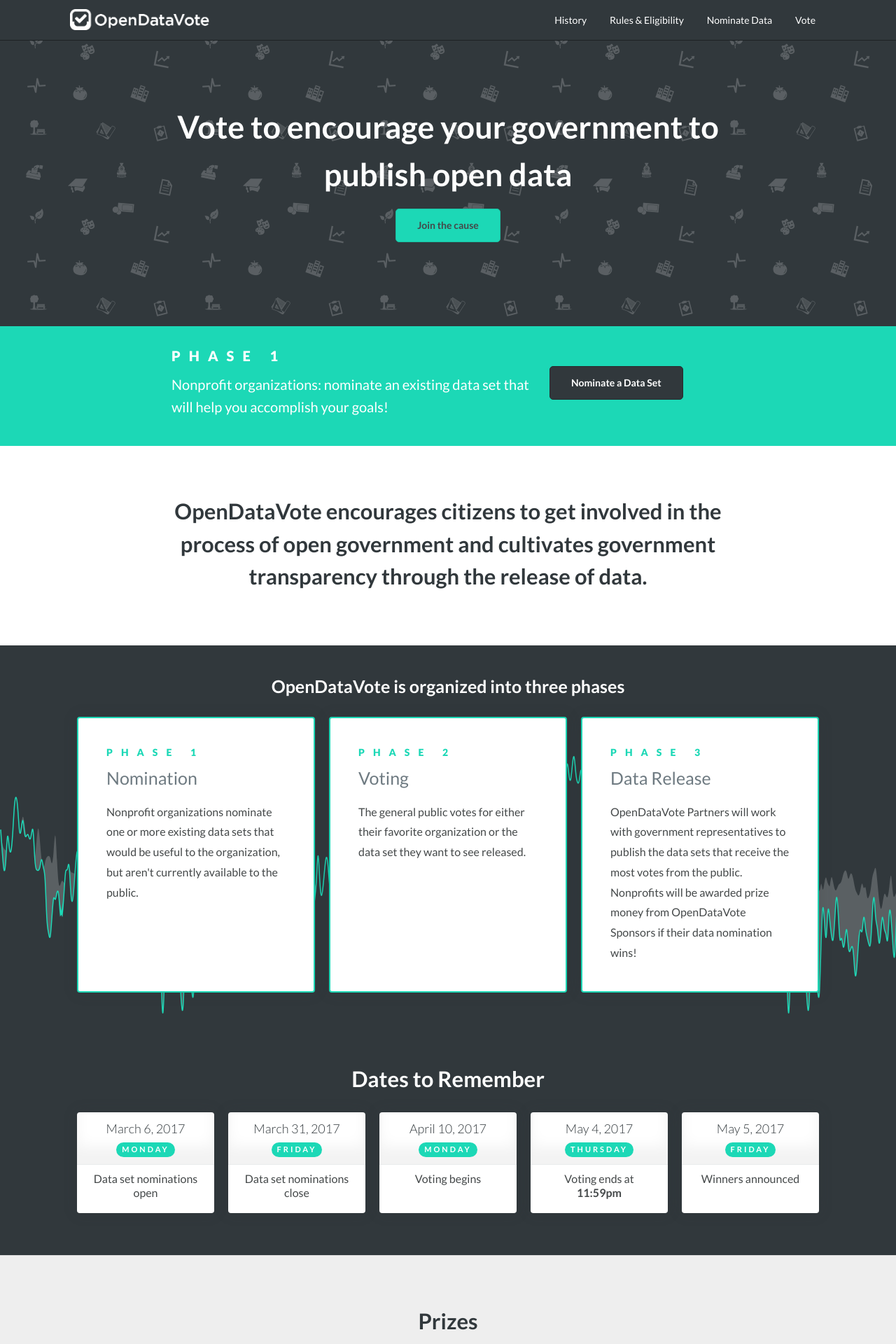
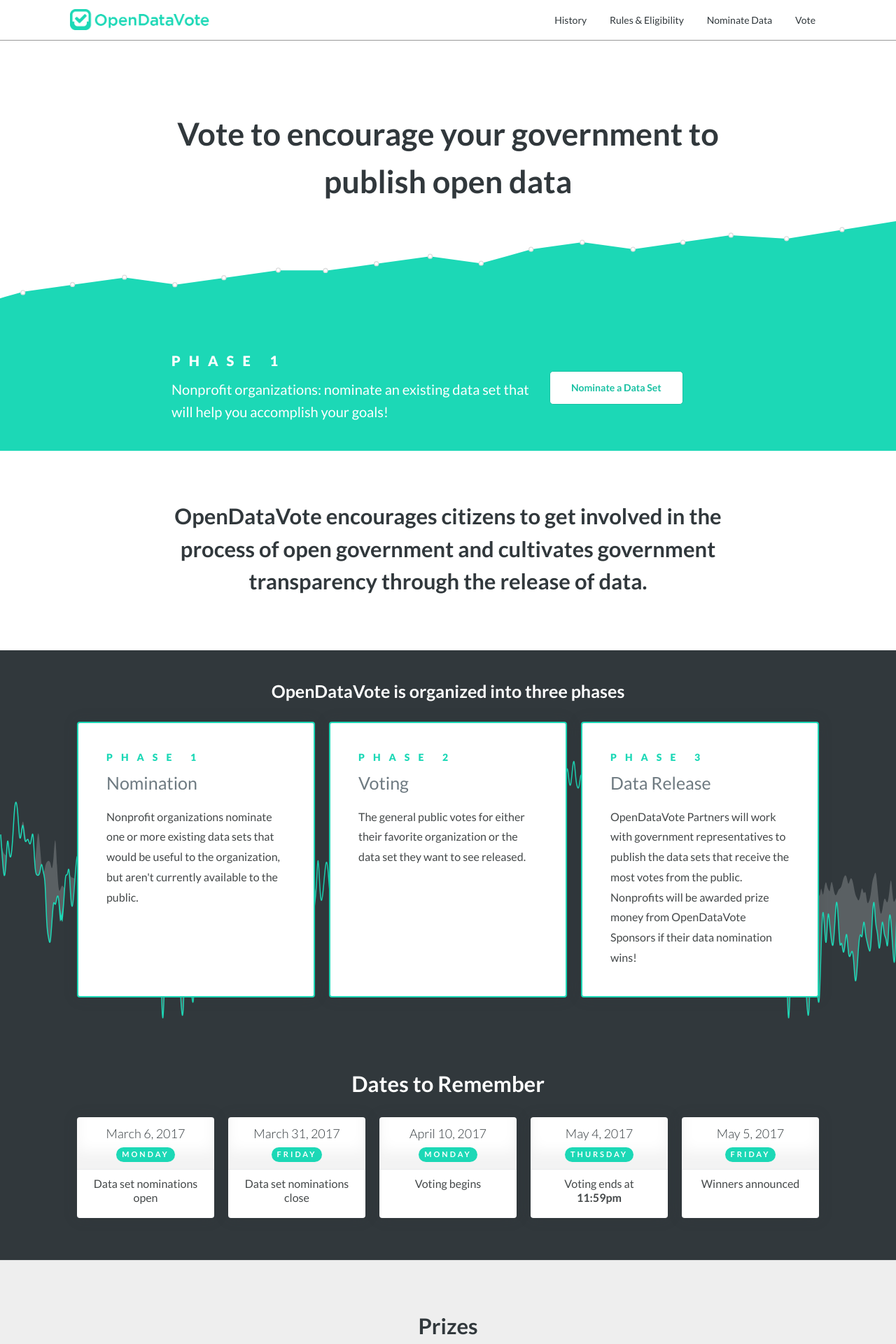
Before and after one commit to azavea/opendatavote-website, a Jekyll site: the page built from index.html, in a window 1280 px wide. Shown: the top 1920 px of the page at 70% size. Built offline with Jekyll 4.4.1, drawn with Linux system fonts in a browser that asks for light colours; nearby versions of some CDN libraries.

Commit message:
updates the style of the hero area

```diff
--- a/_includes/footer.html
+++ b/_includes/footer.html
@@ -9,7 +9,7 @@
   <div class="container">
     <div class="row stack-sm">
     <div class="column-4">
-      <img class="brand" src="images/OpenDataVote-logo-green.png" alt="Open Data Vote">
+      <img class="brand" src="images/OpenDataVote-logo-white.png" alt="Open Data Vote">
       <p>The current OpenDataVote is in coordination with
         <a href="https://beta.phila.gov/departments/office-of-open-data-and-digital-transformation/" target="_blank">The City of Philadelphia</a> &amp;
         <a href="https://www.opendataphilly.org/" target="_blank">OpenDataPhilly</a>
--- a/_includes/navigation.html
+++ b/_includes/navigation.html
@@ -2,7 +2,7 @@
   <div class="container">
     <div class="navbar-left">
       <a href="/" class="brand">
-        <img src="/images/OpenDataVote-logo-white.png" alt="Open Data Vote">
+        <img src="/images/OpenDataVote-logo-green.png" alt="Open Data Vote">
       </a>
     </div>
     <div class="navbar-right">
--- a/_sass/layout/_header.scss
+++ b/_sass/layout/_header.scss
@@ -6,8 +6,19 @@ header {
 }
 
 .pattern-header {
-  background-image: url('/images/pattern.png');
-  background-position: bottom;
-  background-color: $shade-normal;
-  background-size: 250px;
+  background-image: url('/images/hero-graph.svg');
+  background-repeat: no-repeat;
+  background-color: #fff;
+  background-position: center bottom;
+  background-size: 100%;
+
+  h1 {
+    margin-top: 3rem;
+    margin-bottom: 6rem;
+  }
+
+  @media (max-width: 992px) {
+    background-size: cover;
+    background-position: left bottom -40px;
+  }
 }
--- a/_sass/layout/_navbar.scss
+++ b/_sass/layout/_navbar.scss
@@ -2,7 +2,7 @@
   @extend %clearfix;
   position: relative;
   padding: 10px 0;
-  background-color: $shade-normal;
+  background-color: #fff;
 
   .container {
     display: flex;
@@ -18,7 +18,7 @@
     vertical-align: middle;
 
     a {
-      color: #fff;
+      color: $shade-normal;
       padding: 1rem 1.5rem;
 
       &:hover {
--- a/index.html
+++ b/index.html
@@ -124,9 +124,7 @@ partners:
   <div class="container">
     <div class="row stack-sm text-center align-center">
       <div class="column-6">
-        <h1 class="color-white">{{ page.header.title }}</h1>
-        <!--<p>{{ page.header.blurb }}</p>-->
-        <a href="{{ page.header.button.link }}" class="btn btn-primary btn-large">{{ page.header.button.text }}</a>
+        <h1>{{ page.header.title }}</h1>
       </div>
     </div>
   </div>
@@ -143,7 +141,7 @@ partners:
         <h2 class="h4">{{ page.c2a.title }}</h2>
       </div>
       <div class="column-2">
-        <a href="{{ page.c2a.button.link }}" class="btn btn-default btn-large" target="_blank">{{ page.c2a.button.text }}</a>
+        <a href="{{ page.c2a.button.link }}" class="btn btn-secondary btn-large" target="_blank">{{ page.c2a.button.text }}</a>
       </div>
     </div>
   </div>
```
Also changed, not shown: images/hero-graph.svg (added).
